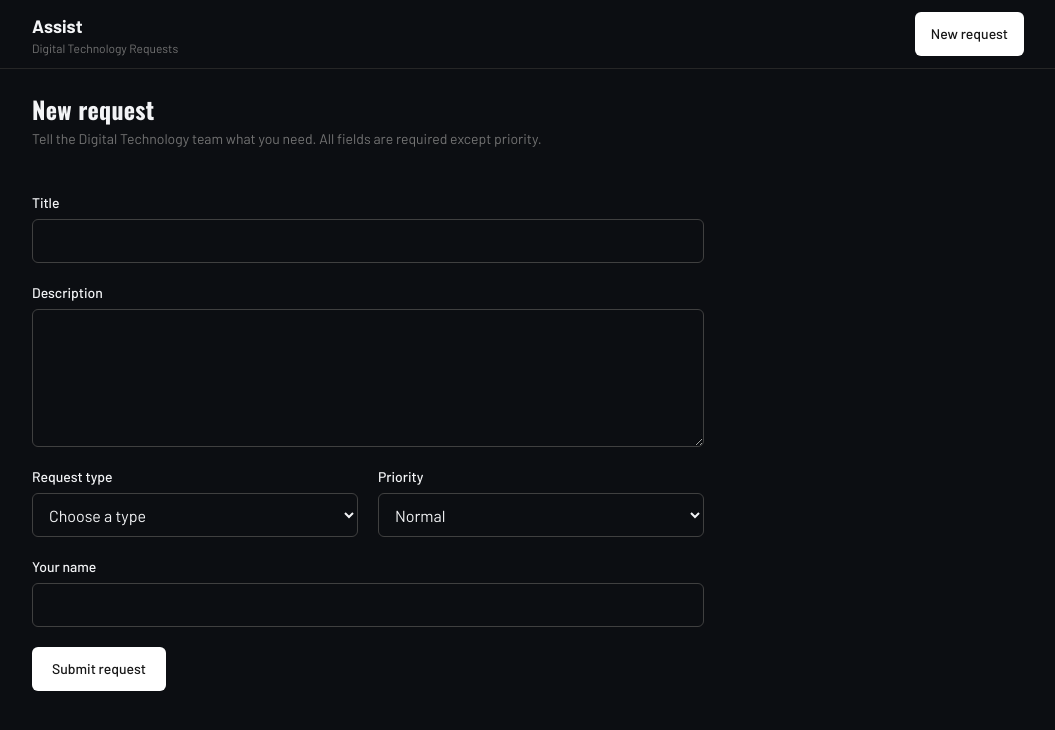
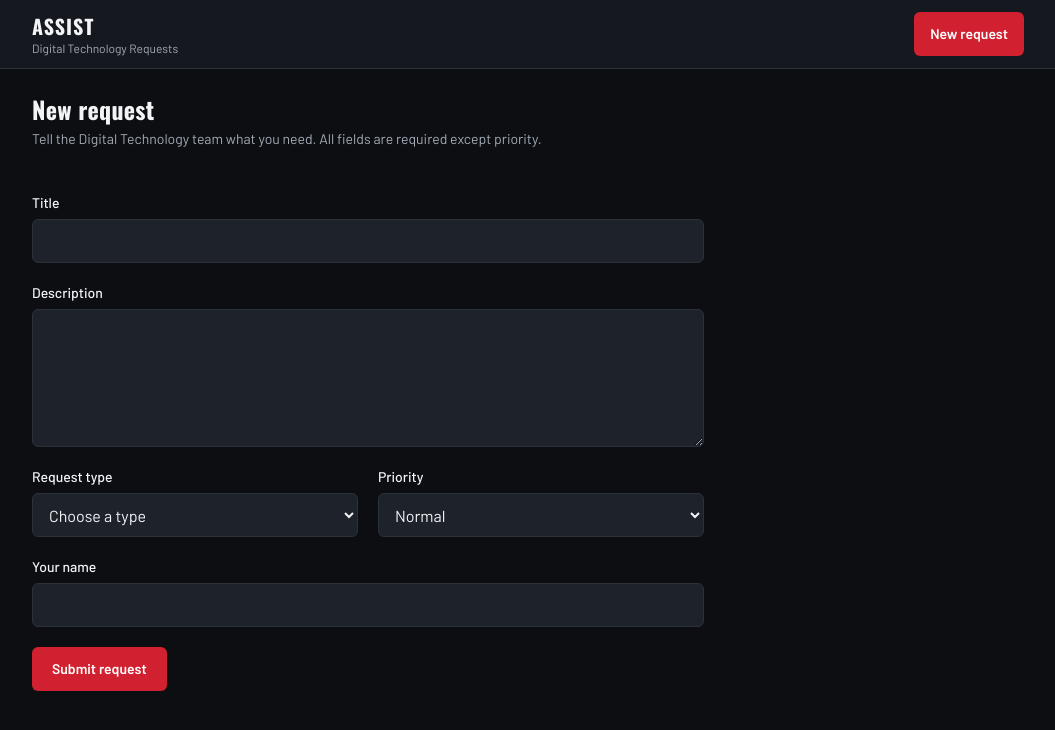
Before and after one commit to N-Crossman/Internal-Request-System, a Next.js app: page /requests/new in a window 1280 px wide. Shown: the top 730 px of the page, without its empty margins (112-1167 px from the left). Built offline with nearby package versions, Linux system fonts and the light colour scheme.

Commit message:
feat: apply theme across pages

```diff
--- a/src/app/error.tsx
+++ b/src/app/error.tsx
@@ -14,14 +14,14 @@ export default function Error({ error, retry }: { error: unknown; retry: () => v
   return (
     <div role="alert" className="flex max-w-xl flex-col items-start gap-4">
       <h1 className="text-2xl font-bold">Something went wrong</h1>
-      <p className="text-neutral-500">
+      <p className="text-muted">
         We could not load this page. Please try again in a moment.
       </p>
       <div className="flex gap-3">
         <button
           type="button"
           onClick={() => retry()}
-          className="min-h-11 rounded-md bg-neutral-900 px-4 text-sm font-medium text-white hover:bg-neutral-700 dark:bg-white dark:text-neutral-900 dark:hover:bg-neutral-200"
+          className="min-h-11 rounded-md bg-flame px-4 text-sm font-semibold text-white hover:bg-flame/85"
         >
           Try again
         </button>
--- a/src/app/globals.css
+++ b/src/app/globals.css
@@ -27,6 +27,16 @@
 
 /* Headings use the condensed display face everywhere, without a class on each one. */
 @layer base {
+  /* A clear gold ring on whatever has keyboard focus (links, buttons, fields). */
+  :focus-visible {
+    outline: 2px solid var(--color-gold);
+    outline-offset: 2px;
+  }
+
+  a:hover {
+    color: var(--color-gold);
+  }
+
   h1,
   h2,
   h3 {
--- a/src/app/layout.tsx
+++ b/src/app/layout.tsx
@@ -32,15 +32,15 @@ export default function RootLayout({ children }: LayoutProps<"/">) {
       className={`dark ${oswald.variable} ${barlow.variable} h-full antialiased`}
     >
       <body className="flex min-h-full flex-col">
-        <header className="border-b border-neutral-200 dark:border-neutral-800">
+        <header className="border-b border-line bg-surface">
           <div className="mx-auto flex w-full max-w-5xl items-center justify-between gap-4 px-4 py-3">
             <Link href="/" className="flex flex-col leading-tight">
-              <span className="text-lg font-bold">Assist</span>
-              <span className="text-xs text-neutral-500">Digital Technology Requests</span>
+              <span className="font-display text-xl font-bold uppercase tracking-wider">Assist</span>
+              <span className="text-xs text-muted">Digital Technology Requests</span>
             </Link>
             <Link
               href="/requests/new"
-              className="inline-flex min-h-11 items-center rounded-md bg-neutral-900 px-4 text-sm font-medium text-white hover:bg-neutral-700 dark:bg-white dark:text-neutral-900 dark:hover:bg-neutral-200"
+              className="inline-flex min-h-11 items-center rounded-md bg-flame px-4 text-sm font-semibold text-white hover:bg-flame/85"
             >
               New request
             </Link>
--- a/src/app/loading.tsx
+++ b/src/app/loading.tsx
@@ -1,7 +1,7 @@
 // Shown instantly while a page's content loads during navigation.
 export default function Loading() {
   return (
-    <p role="status" className="text-neutral-500">
+    <p role="status" className="text-muted">
       Loading…
     </p>
   );
--- a/src/app/not-found.tsx
+++ b/src/app/not-found.tsx
@@ -5,7 +5,7 @@ export default function NotFound() {
   return (
     <div className="flex max-w-xl flex-col items-start gap-4">
       <h1 className="text-2xl font-bold">Page not found</h1>
-      <p className="text-neutral-500">There is no page at this address.</p>
+      <p className="text-muted">There is no page at this address.</p>
       <Link href="/" className="text-sm underline">
         Back to all requests
       </Link>
--- a/src/app/requests/[id]/not-found.tsx
+++ b/src/app/requests/[id]/not-found.tsx
@@ -5,7 +5,7 @@ export default function RequestNotFound() {
   return (
     <div className="flex max-w-xl flex-col items-start gap-4">
       <h1 className="text-2xl font-bold">Request not found</h1>
-      <p className="text-neutral-500">
+      <p className="text-muted">
         This request does not exist. Check the link, or find it in the list.
       </p>
       <Link href="/" className="text-sm underline">
--- a/src/app/requests/[id]/status-form.tsx
+++ b/src/app/requests/[id]/status-form.tsx
@@ -21,7 +21,7 @@ export function StatusForm({ id, status }: { id: string; status: RequestStatus }
             name="status"
             defaultValue={status}
             aria-describedby={state.error ? "status-error" : undefined}
-            className="min-h-11 rounded-md border border-neutral-300 bg-transparent px-3 dark:border-neutral-700"
+            className="min-h-11 rounded-md border border-line bg-raised px-3"
           >
             {REQUEST_STATUSES.map((s) => (
               <option key={s} value={s}>
@@ -33,12 +33,12 @@ export function StatusForm({ id, status }: { id: string; status: RequestStatus }
         <button
           type="submit"
           disabled={pending}
-          className="min-h-11 rounded-md bg-neutral-900 px-4 text-sm font-medium text-white hover:bg-neutral-700 disabled:opacity-60 dark:bg-white dark:text-neutral-900 dark:hover:bg-neutral-200"
+          className="min-h-11 rounded-md bg-flame px-4 text-sm font-semibold text-white hover:bg-flame/85 disabled:opacity-60"
         >
           {pending ? "Saving…" : "Save status"}
         </button>
       </div>
-      <p id="status-error" aria-live="polite" className="text-sm text-red-700 dark:text-red-400">
+      <p id="status-error" aria-live="polite" className="text-sm text-flame-ink">
         {state.error ?? ""}
       </p>
     </form>
--- a/src/app/requests/new/page.tsx
+++ b/src/app/requests/new/page.tsx
@@ -8,7 +8,7 @@ export default function NewRequestPage() {
     <div className="flex max-w-2xl flex-col gap-6">
       <div className="flex flex-col gap-1">
         <h1 className="text-2xl font-bold">New request</h1>
-        <p className="text-sm text-neutral-500">
+        <p className="text-sm text-muted">
           Tell the Digital Technology team what you need. All fields are required except priority.
         </p>
       </div>
--- a/src/app/requests/new/request-form.tsx
+++ b/src/app/requests/new/request-form.tsx
@@ -19,7 +19,7 @@ import {
 const initialState: CreateRequestState = {};
 
 const inputClass =
-  "min-h-11 w-full rounded-md border border-neutral-300 bg-transparent px-3 py-2 aria-invalid:border-red-600 dark:border-neutral-700";
+  "min-h-11 w-full rounded-md border border-line bg-raised px-3 py-2 aria-invalid:border-flame";
 
 export function RequestForm() {
   const [state, formAction, pending] = useActionState(createRequestAction, initialState);
@@ -31,7 +31,7 @@ export function RequestForm() {
     // After a failed submit, the key changes so the fields remount with what the
     // user typed.
     <form key={JSON.stringify(values)} action={formAction} className="flex flex-col gap-5" noValidate>
-      <p aria-live="polite" className="text-sm font-medium text-red-700 dark:text-red-400">
+      <p aria-live="polite" className="text-sm font-medium text-flame-ink">
         {hasErrors ? "Please fix the highlighted fields." : ""}
       </p>
 
@@ -117,7 +117,7 @@ export function RequestForm() {
       <button
         type="submit"
         disabled={pending}
-        className="min-h-11 self-start rounded-md bg-neutral-900 px-5 text-sm font-medium text-white hover:bg-neutral-700 disabled:opacity-60 dark:bg-white dark:text-neutral-900 dark:hover:bg-neutral-200"
+        className="min-h-11 self-start rounded-md bg-flame px-5 text-sm font-semibold text-white hover:bg-flame/85 disabled:opacity-60"
       >
         {pending ? "Submitting…" : "Submit request"}
       </button>
@@ -145,7 +145,7 @@ function Field({
       </label>
       {children}
       {error && (
-        <p id={`${id}-error`} className="text-sm text-red-700 dark:text-red-400">
+        <p id={`${id}-error`} className="text-sm text-flame-ink">
           {error[0]}
         </p>
       )}
```
Also changed, not shown: src/app/page.tsx (+7 -7 lines), src/app/requests/[id]/page.tsx (+5 -5 lines).
